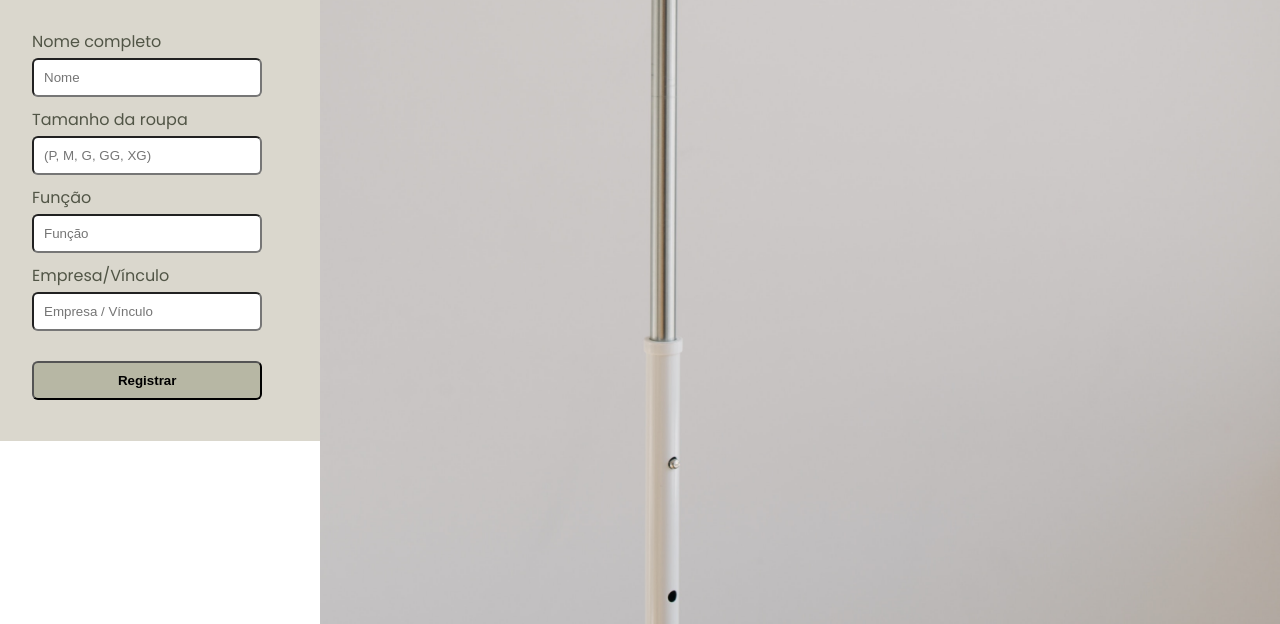
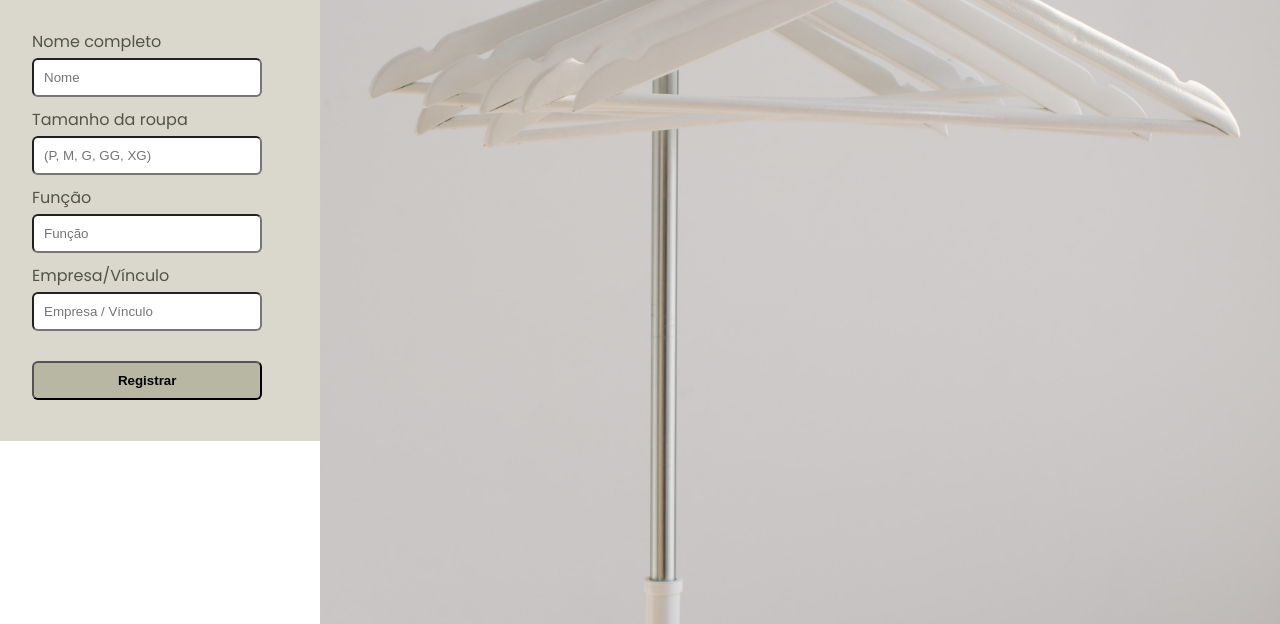
Before and after one commit to brunovperg/clothesControl, a plain HTML site: page index.html in a window 1280 px wide. Shown: the part 359-983 px from the top of the page. Drawn offline with Linux system fonts and the light colour scheme.

Commit message:
ajustando o template

```diff
--- a/style/style.css
+++ b/style/style.css
@@ -65,7 +65,9 @@ h1, h5 {
 
 .imageArea {
   grid-area: 1 / 2 / 2 / 3;
+  top: fixed;
   background-image: url(../assets/clothes-hanger.jpg);
-  background-position-y: -25rem;
   background-size: cover;
+  background-position-y: -10rem;
+  background-repeat: no-repeat;
 }
```
Also changed, not shown: index.html (+0 -4 lines).
